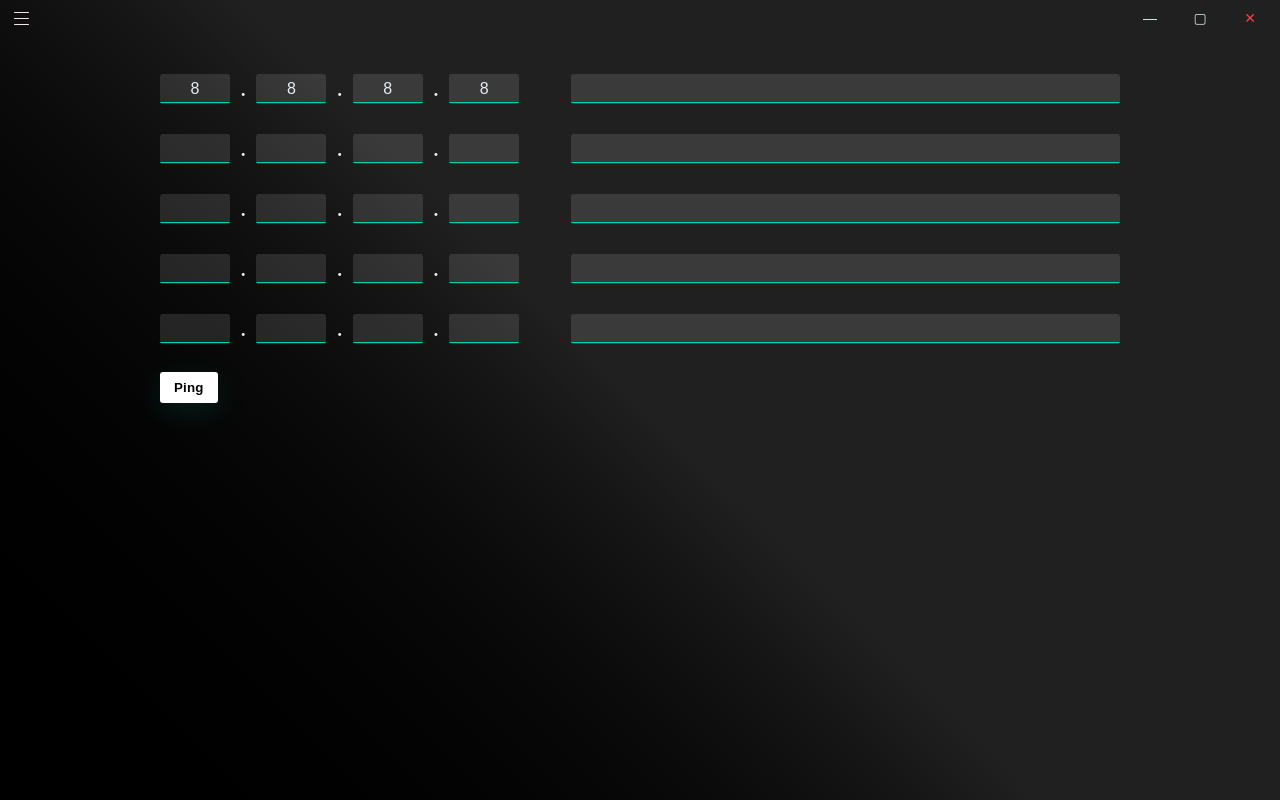
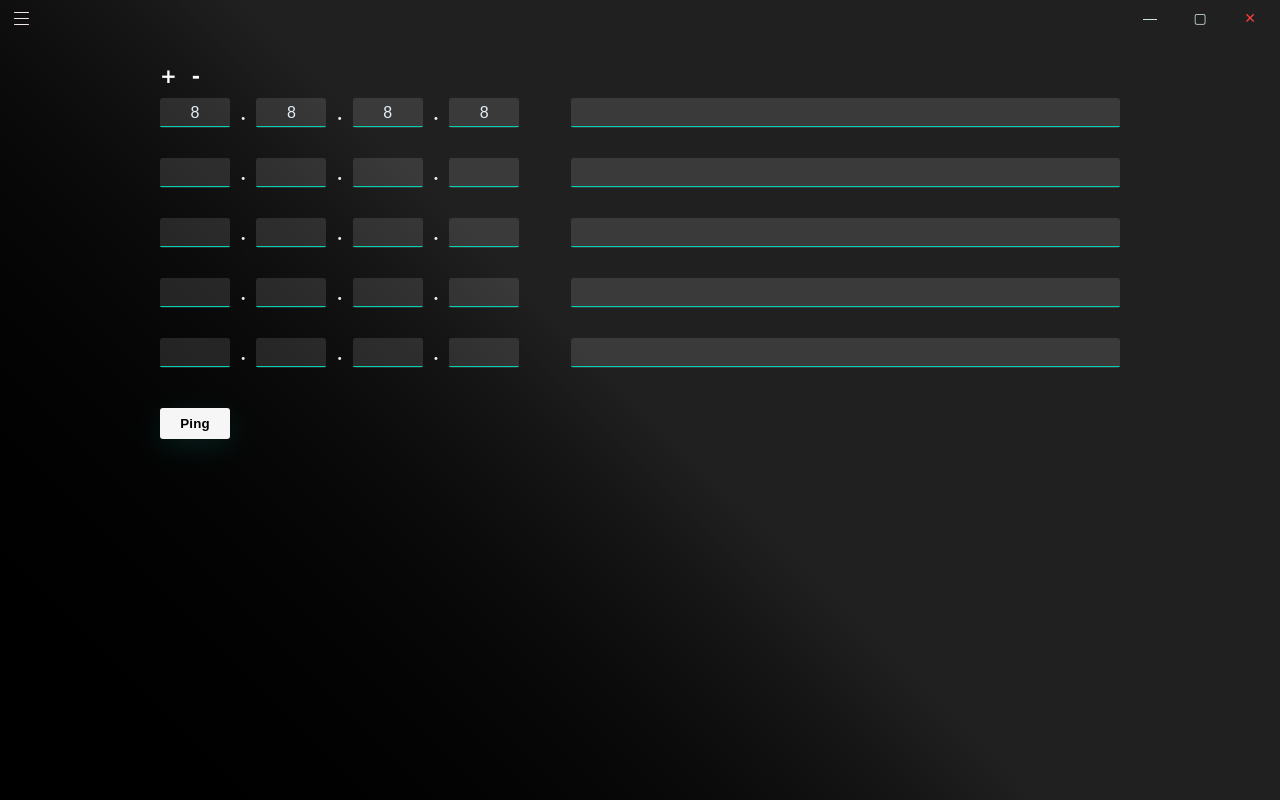
Before and after one commit to imihhail/PingAPI, a React (Vite) app: page / in a window 1280 px wide. Built offline with nearby package versions, Linux system fonts and the light colour scheme.

Commit message:
working mac and WIN

```diff
--- a/src/app.jsx
+++ b/src/app.jsx
@@ -71,6 +71,7 @@ export default function App() {
         .map(item => (item.ip.some(o => o === "") ? null : {...item, ip: item.ip.join(".") }))
         .filter(Boolean); // removes null/undefined/empty
 
+
         window.startPig.sendIP(ipAddresses)
         window.startPig.clearPingListeners();
 
@@ -108,10 +109,12 @@ export default function App() {
     }
 
     function resizeLog(y) {
+        if (ipPartsList[y].pingLog) {
             setSelectedIpLog(prev => ({
                 id: y,
                 isExpanded: !prev.isExpanded
             }));
+        }
     }
 
 
@@ -132,6 +135,10 @@ export default function App() {
         </header>
 
         <div className="content">
+            <div className='addIps'>
+                <span>+</span>
+                <span>-</span>
+            </div>
             <div id="settingsForm">
                 {Array.from({ length: IP_LENGHT }, (_, y) => (
                     <div key={y} className="field">
@@ -173,7 +180,7 @@ export default function App() {
                 }
                 {selectedIpLog.isExpanded && (
                     <div onClick={resizeLog} className="pingLogExpanded">
-                        {ipPartsList[selectedIpLog.id].pingLog.map((log, i) =>
+                        {ipPartsList[selectedIpLog.id].pingLog?.map((log, i) =>
                             <p key={i}>{log}</p>
                         )}
                     </div>
--- a/src/main.js
+++ b/src/main.js
@@ -1,4 +1,4 @@
-import { app, BrowserWindow, ipcMain } from 'electron';
+import { app, BrowserWindow, ipcMain, session } from 'electron';
 import path from 'node:path';
 import started from 'electron-squirrel-startup';
 import { spawn } from 'child_process'
--- a/src/style/index.css
+++ b/src/style/index.css
@@ -26,6 +26,21 @@ body, #root, html {
   margin: 10px auto;
 }
 
+.addIps{
+  font-size: 20px;
+  font-family:'Lucida Sans', 'Lucida Sans Regular', 'Lucida Grande', 'Lucida Sans Unicode', Geneva, Verdana, sans-serif;
+  font-weight: bolder;
+  display: flex;
+  margin: 0px 10px;
+  gap: 15px;
+  color: rgb(255, 255, 255);
+  width: fit-content;
+}
+
+.addIps span{
+  cursor: pointer;
+}
+
 #settingsForm {
   gap: 20px;
 }
@@ -36,7 +51,6 @@ body, #root, html {
   gap: 52px;
   padding: 10px;
   margin-bottom: 10px;
-
 }
 
 /* IP input group */
@@ -141,10 +155,11 @@ input[type="number"]::-webkit-inner-spin-button {
 .pingStats_pl {width: 62px;}
 
 .startBtn, .stopBtn {
-  margin-top: 8px;
+  margin-top: 20px;
   margin-left: 10px;
   padding: 8px 14px;
   border-radius: 3px;
+  width: 70px;
   border: none;
   cursor: pointer;
   font-weight: 600;
@@ -152,7 +167,7 @@ input[type="number"]::-webkit-inner-spin-button {
   transition: transform .08s ease, box-shadow .12s ease;
 }
 .startBtn {
-  background-color: rgb(255, 255, 255);
+  background-color: rgba(255, 255, 255, 0.965);
   color: #000000;
   box-shadow: 0 8px 30px rgba(11, 188, 168, 0.14);
 }
```
Also changed, not shown: src/coordinates.js (added, +43 -0 lines). Lines whose indentation alone changed are shown as unchanged.
